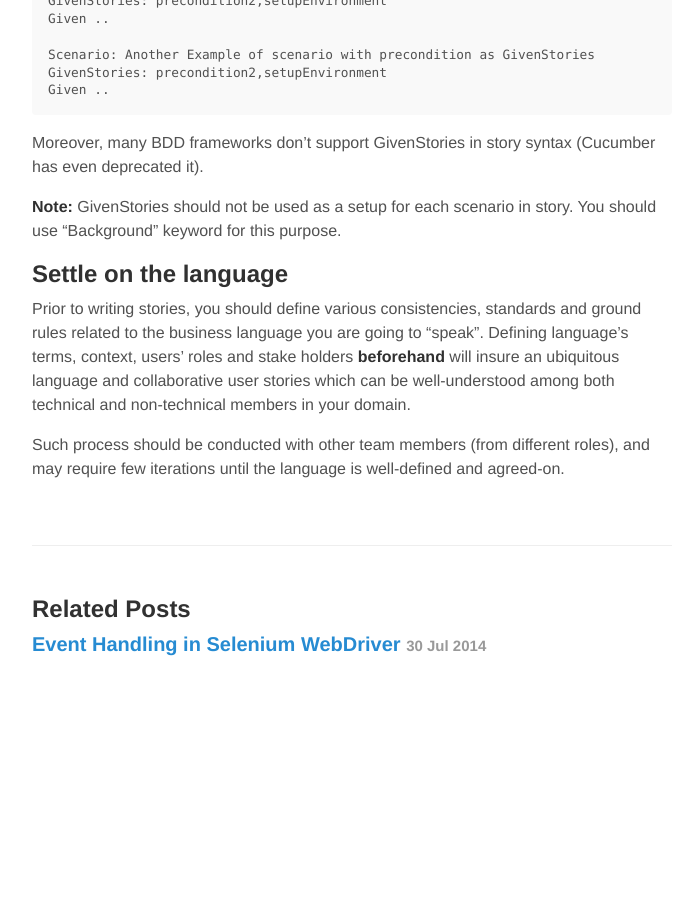
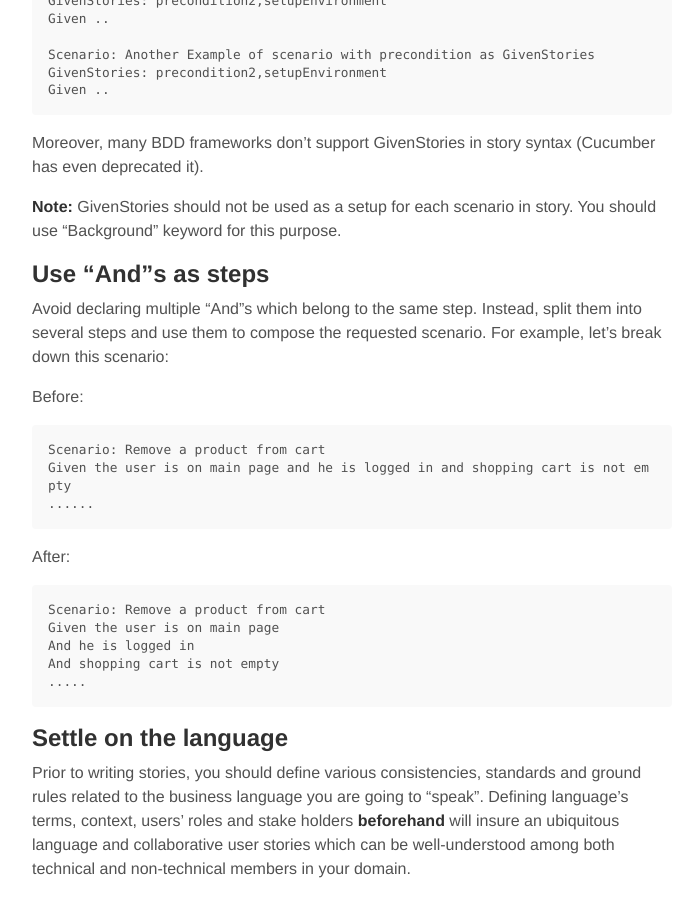
Before and after one commit to waseemh/waseemh.github.io_F, a Jekyll site: the page built from _posts/2014-08-25-writing-better-bdd-stories.md, in a window 1280 px wide and 900 px high, scrolled down 4773 px. Shown: the whole window, without its empty margins (288-980 px from the left). Built offline with Jekyll 4.4.1, drawn with Linux system fonts in a browser that asks for light colours; Markdown is read by kramdown in place of the engine named in the settings; before the commit the page ends 5478 px from its top, so only the background shows below that.

Commit message:
order sections

```diff
--- a/_posts/2014-08-25-writing-better-bdd-stories.md
+++ b/_posts/2014-08-25-writing-better-bdd-stories.md
@@ -153,6 +153,24 @@ Moreover, many BDD frameworks don't support GivenStories in story syntax (Cucumb
 
 __Note:__ GivenStories should not be used as a setup for each scenario in story. You should use "Background" keyword for this purpose.
 
+## Use "And"s as steps
+Avoid declaring multiple "And"s which belong to the same step. Instead, split them into several steps and use them to compose the requested scenario.
+For example, let's break down this scenario:
+
+Before:
+
+	Scenario: Remove a product from cart
+	Given the user is on main page and he is logged in and shopping cart is not empty
+	......
+
+After:
+
+	Scenario: Remove a product from cart
+	Given the user is on main page
+	And he is logged in
+	And shopping cart is not empty
+	.....
+
 ## Settle on the language
 Prior to writing stories, you should define various consistencies, standards and ground rules related to the business language you are going to "speak". Defining language's terms, context, users' roles and stake holders __beforehand__ will insure an ubiquitous language and collaborative user stories which can be well-understood among both technical and non-technical members in your domain.
 
```
